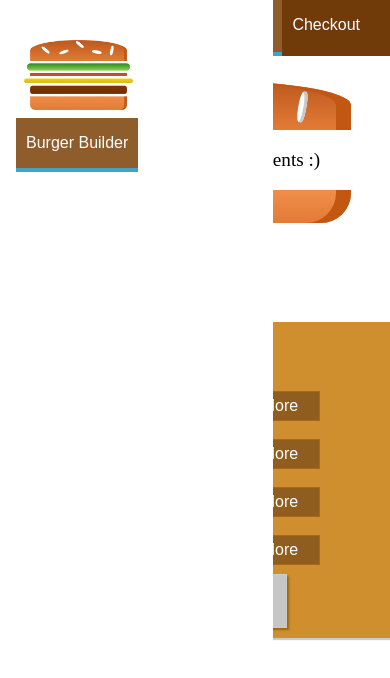
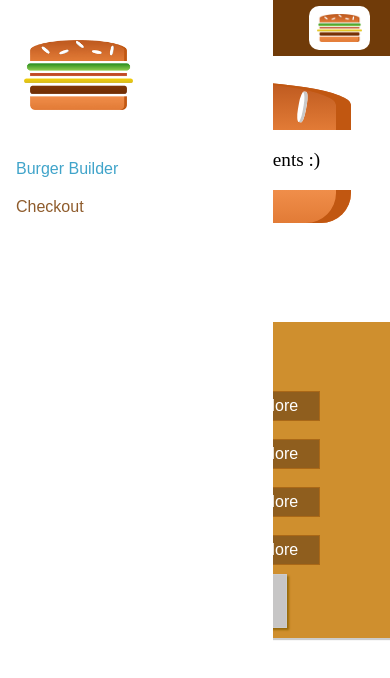
Before and after one commit to manueltorrez/burger-builder, a React (Create React App) app: page / in a window 390 px wide. Shown: the top 678 px of the page. Built offline with nearby package versions, Linux system fonts and the light colour scheme; a web font is replaced by a local one.

Commit message:
More about responsive adjustments

```diff
--- a/src/components/Navigation/NavigationItems/NavigationItem/NavigationItem.module.css
+++ b/src/components/Navigation/NavigationItems/NavigationItem/NavigationItem.module.css
@@ -1,24 +1,44 @@
 .NavigationItem {
-    margin: 0;
-    box-sizing: border-box;
-    display: flex;
-    height: 100%;
-    align-items: center;
+  margin: 10px 0;
+  box-sizing: border-box;
+  display: block;
+  width: 100%;
 }
 
 .NavigationItem a {
-    color: white;
-    text-decoration: none;
-    height: 100%;
-    padding: 16px 10px;
-    border-bottom: 4px solid transparent;
-    display: block;
+  color: #8F5C2C;
+  text-decoration: none;
+  width: 100%;
+  display: block;
 }
 
 .NavigationItem a:hover,
 .NavigationItem a:active,
 .NavigationItem a.active {
-    background-color: #8F5C2C;
-    border-bottom: 4px solid #40A4CA;
+  color: #40a4ca;
+}
+
+@media (min-width: 500px) {
+  .NavigationItem {
+    margin: 0;
+    display: flex;
+    height: 100%;
+    width: auto;
+    align-items: center;
+  }
+
+  .NavigationItem a {
     color: white;
+    height: 100%;
+    padding: 16px 10px;
+    border-bottom: 4px solid transparent;
+  }
+
+  .NavigationItem a:hover,
+  .NavigationItem a:active,
+  .NavigationItem a.active {
+    background-color: #8f5c2c;
+    border-bottom: 4px solid #40a4ca;
+    color: white;
+  }
 }
--- a/src/components/Navigation/NavigationItems/NavigationItems.module.css
+++ b/src/components/Navigation/NavigationItems/NavigationItems.module.css
@@ -3,6 +3,13 @@
     padding: 0;
     list-style: none;
     display: flex;
+    flex-flow: column;
     align-items: center;
     height: 100%;
 }
+
+@media (min-width: 500px) {
+    .NavigationItems {
+        flex-flow: row;
+    }
+}
--- a/src/components/Navigation/Sidedrawer/Sidedrawer.js
+++ b/src/components/Navigation/Sidedrawer/Sidedrawer.js
@@ -8,7 +8,7 @@ const sidedrawer = props => {
     return (
         <div className={classes.Sidedrawer}>
             <Logo height="11%" />
-            <nav>
+            <nav style={{ marginTop: '2rem' }}>
                 <NavigationItems />
             </nav>
         </div>
--- a/src/components/Navigation/Toolbar/Toolbar.js
+++ b/src/components/Navigation/Toolbar/Toolbar.js
@@ -8,7 +8,7 @@ const toolbar = props => (
     <header className={classes.Toolbar}>
         <div>MENU</div>
         <Logo height="80%" />
-        <nav>
+        <nav className={classes.DesktopOnly}>
             <NavigationItems />
         </nav>
     </header>
--- a/src/components/Navigation/Toolbar/Toolbar.module.css
+++ b/src/components/Navigation/Toolbar/Toolbar.module.css
@@ -16,3 +16,9 @@
 .Toolbar nav {
     height: 100%;
 }
+
+@media (max-width: 499px) {
+  .DesktopOnly {
+    display: none;
+  }
+}
```
